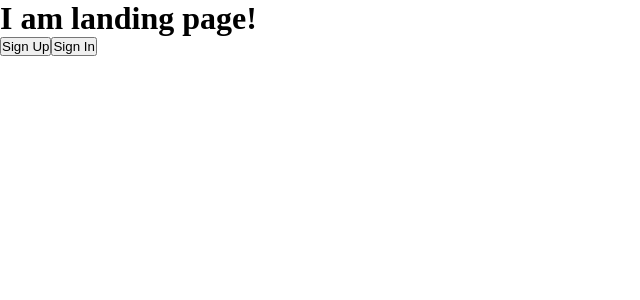
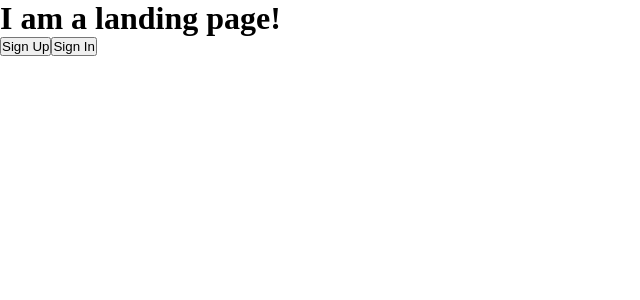
Before and after one commit to Serj1c/deadtime, a React (Create React App) app in the folder client/: page / in a window 1280 px wide. Shown: the top 300 px of the page, without its empty margins (0-640 px from the left). Built offline with nearby package versions, Linux system fonts and the light colour scheme.

Commit message:
DEAD-1 folder structure

```diff
--- a/client/src/components/Landing.js
+++ b/client/src/components/pages/Landing/Landing.tsx
@@ -1,11 +1,11 @@
 import React from 'react';
 import { Link } from 'react-router-dom';
-import '../css/Landing.css';
+import './Landing.css';
 
-function Landing() {
+export const Landing: React.FunctionComponent = () => {
     return (
         <div>
-            <h1>I am landing page!</h1>
+            <h1>I am a landing page!</h1>
             <Link to="/rega">
                 <button>Sign Up</button>
             </Link>
@@ -15,5 +15,3 @@ function Landing() {
         </div>
     )
 }
-
-export default Landing;
--- a/client/src/components/Login.js
+++ b/client/src/components/pages/Login/Login.js
@@ -1,8 +1,8 @@
 import React from 'react';
 import { Link } from 'react-router-dom';
-import '../css/Login.css';
+import './Login.css';
 
-function Login() {
+export const Login = () => {
     return (
         <div className="loginpage">
             <div className="loginpage__container">
@@ -28,5 +28,3 @@ function Login() {
         </div>
     )
 }
-
-export default Login;
--- a/client/src/components/Rega.js
+++ b/client/src/components/pages/Rega/Rega.js
@@ -1,8 +1,8 @@
 import { Link } from 'react-router-dom';
 import React from 'react';
-import '../css/Rega.css';
+import './Rega.css';
 
-function Rega() {
+export const Rega = () => {
     return (
         <div className="rega">
             <div className="rega__container">
@@ -33,5 +33,3 @@ function Rega() {
         </div>
     )
 }
-
-export default Rega;
```
Also changed, not shown: client/src/App.js (+4 -4 lines), client/src/components/pages/Week/Week.js (renamed from client/src/components/Week.js, +3 -5 lines), client/src/components/pages/Landing/Landing.css (added), client/src/components/pages/Login/Login.css (renamed from client/src/css/Login.css), client/src/components/pages/Rega/Rega.css (renamed from client/src/css/Rega.css), client/src/components/pages/Week/Week.css (renamed from client/src/css/Week.css).
